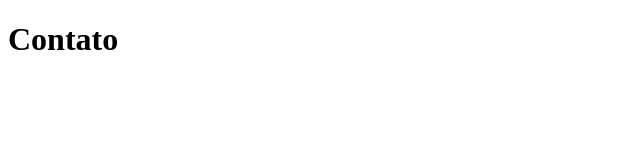
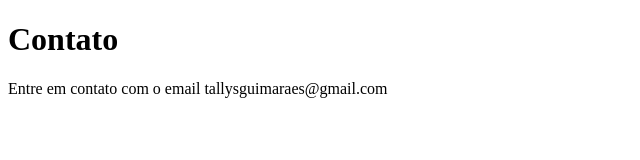
Before and after one commit to tallisguttemberg/sistema-de-cadastro, a plain HTML site: page contato.html in a window 1280 px wide. Shown: the whole page, without its empty margins (0-640 px from the left). Drawn offline with Linux system fonts and the light colour scheme.

Commit message:
Meio de contato

```diff
--- a/contato.html
+++ b/contato.html
@@ -8,5 +8,6 @@
 </head>
 <body>
     <h1>Contato</h1>
+    <p>Entre em contato com o email tallysguimaraes@gmail.com</p>
 </body>
 </html>
```
